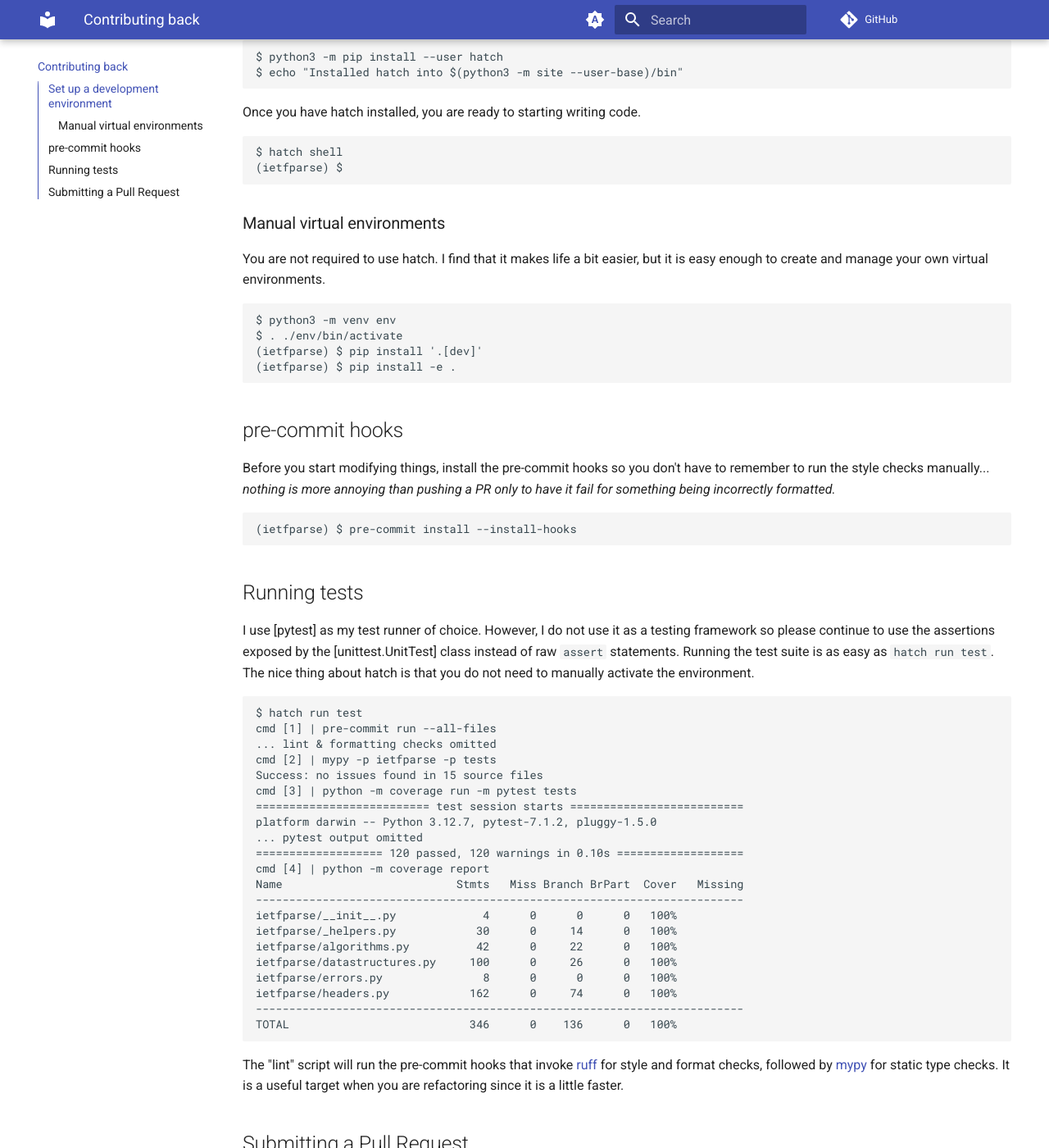
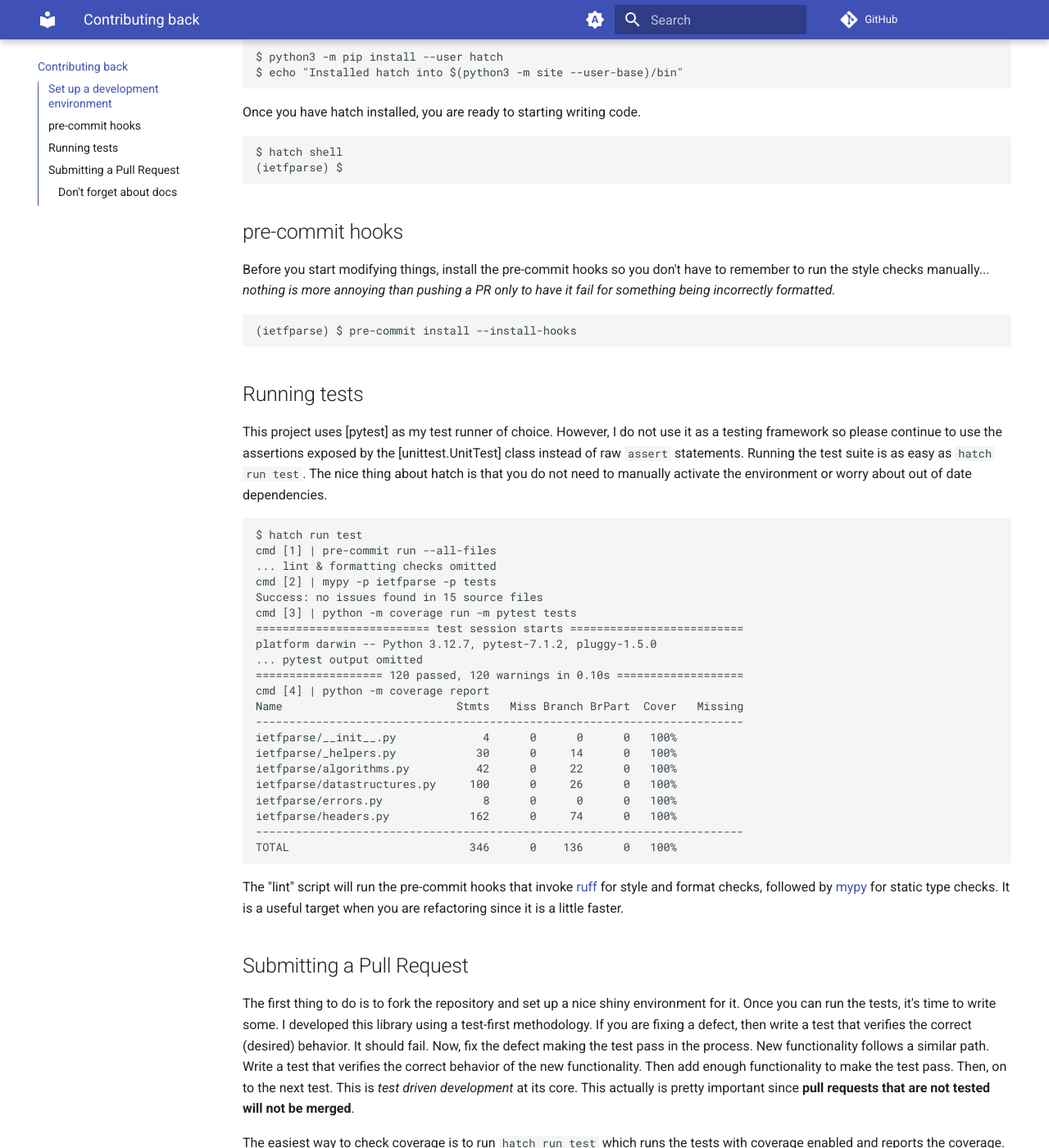
Before and after one commit to dave-shawley/ietfparse, an MkDocs documentation site: the page built from docs/contributing.md, in a window 1280 px wide and 1400 px high, scrolled down 471 px. Shown: the whole window at 82% size. Built offline with MkDocs 1.6.1 and Material for MkDocs 9.7.7, drawn with Linux system fonts in a browser that asks for light colours; comment, search, counter and statistics services are not loaded; some of the changed text lies outside the part shown.

Commit message:
Remove support for developing with pip
I switched to hatch a while ago. This change removes the option to do a
`pip install -e '.[dev]'` altogether. Aside from personal preference,
using an "extra" for this is more of a hack than anything else since
it installs the package, its dependencies, and then the development
tools. This works for this project but isn't a good practice since it
locks development and installation dependencies together.

````diff
--- a/docs/contributing.md
+++ b/docs/contributing.md
@@ -28,19 +28,6 @@ Once you have hatch installed, you are ready to starting writing code.
 $ hatch shell
 (ietfparse) $
 ```
-
-### Manual virtual environments
-
-You are not required to use hatch. I find that it makes life a bit easier,
-but it is easy enough to create and manage your own virtual environments.
-
-```commandline
-$ python3 -m venv env
-$ . ./env/bin/activate
-(ietfparse) $ pip install '.[dev]'
-(ietfparse) $ pip install -e .
-```
-
 ## pre-commit hooks
 
 Before you start modifying things, install the pre-commit hooks so you
@@ -54,11 +41,12 @@ incorrectly formatted._
 
 ## Running tests
 
-I use [pytest] as my test runner of choice. However, I do not use it as
-a testing framework so please continue to use the assertions exposed by
+This project uses [pytest] as my test runner of choice. However, I do not use
+it as a testing framework so please continue to use the assertions exposed by
 the [unittest.UnitTest] class instead of raw `assert` statements.
 Running the test suite is as easy as `hatch run test`. The nice thing
-about hatch is that you do not need to manually activate the environment.
+about hatch is that you do not need to manually activate the environment or
+worry about out of date dependencies.
 
 ```commandline
 $ hatch run test
@@ -111,6 +99,8 @@ rebasing in git or cleaning up a commit history, your best bet is to
 create small commits -- *commit early, commit often*.  The smaller the
 commit is, the easier it will be to squash and rearrange them.
 
+### Don't forget about docs
+
 When your change is written and tested, make sure to update and/or add
 documentation as needed.  The documentation suite is written using
 Markdown and the [mkdocs] utility.  If you don't think that documentation
````
Also changed, not shown: docs/changelog.md (+7 -5 lines), pyproject.toml (+10 -13 lines).
